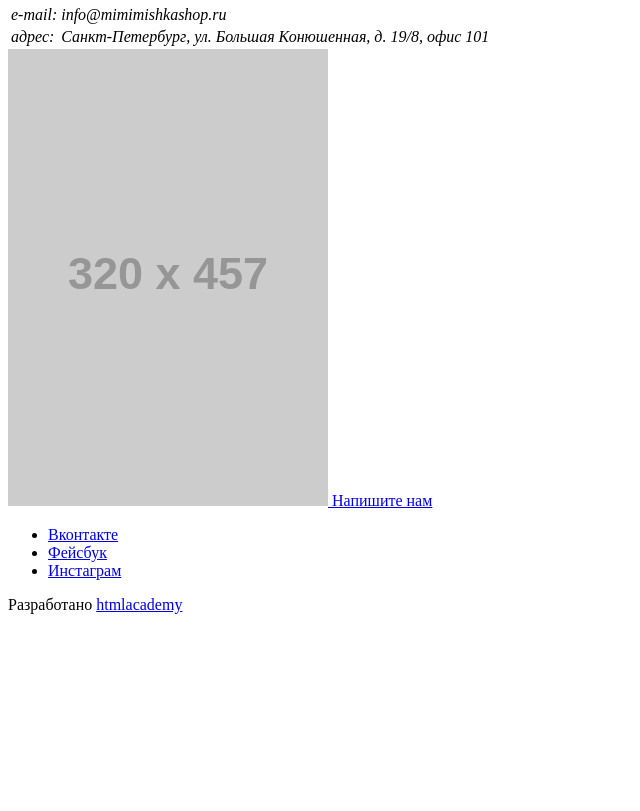
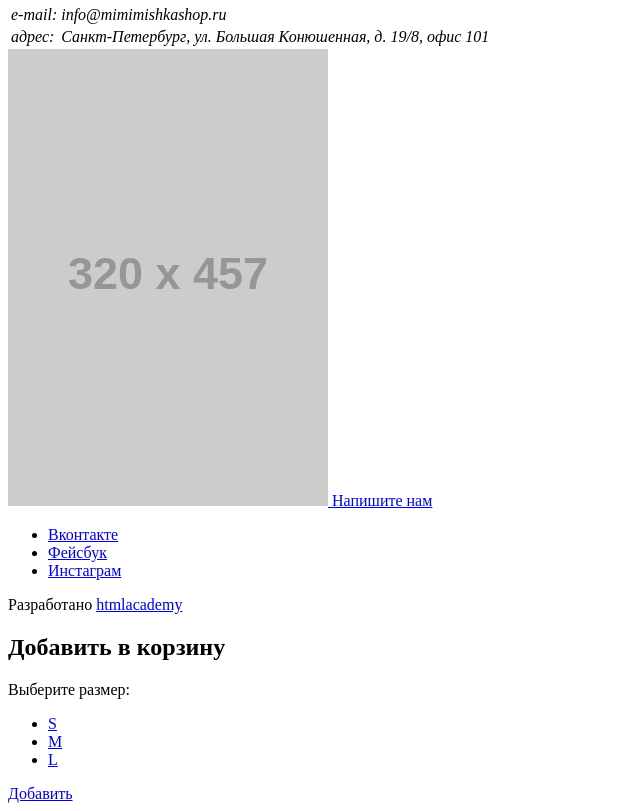
Before and after one commit to starikovsa/703703-mishka, a website: page source/index.html in a window 1280 px wide. Shown: the part 1311-2122 px from the top of the page, without its empty margins (0-640 px from the left). Before the commit the page ends 1941 px from the top, so only its background shows below. Drawn offline with Linux system fonts and the light colour scheme; placeholder pictures from the web are drawn by us.

Commit message:
Разметил блок модального окна на главной странице

```diff
--- a/source/index.html
+++ b/source/index.html
@@ -126,5 +126,17 @@
         <a class="main-footer__link" href="https://htmlacademy.ru/intensive/adaptive"><span class="vissually-hidden">htmlacademy</span></a>
       </p>
     </footer>
+    <section class="modal modal-cart">
+      <header class="modal-cart__header">
+        <h2 class="modal-cart__title">Добавить в корзину</h2>
+      </header>
+      <p class="modal-cart__description">Выберите размер:</p>
+      <ul class="modal-cart__list">
+        <li class="modal-cart__item"><a class="modal-cart__link" href="cart.html">S</a></li>
+        <li class="modal-cart__item"><a class="modal-cart__link" href="cart.html">M</a></li>
+        <li class="modal-cart__item"><a class="modal-cart__link" href="cart.html">L</a></li>
+      </ul>
+      <a class="button modal-cart__button modal-cart__button--add" href="cart.html">Добавить</a>
+    </section>
   </body>
 </html>
```
